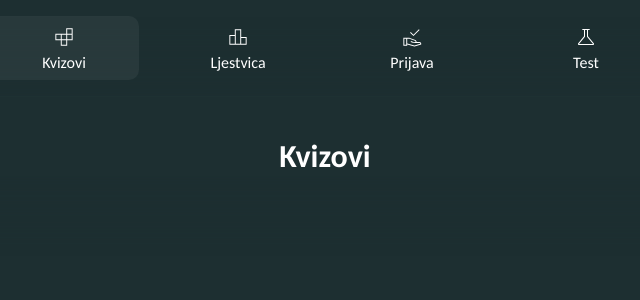
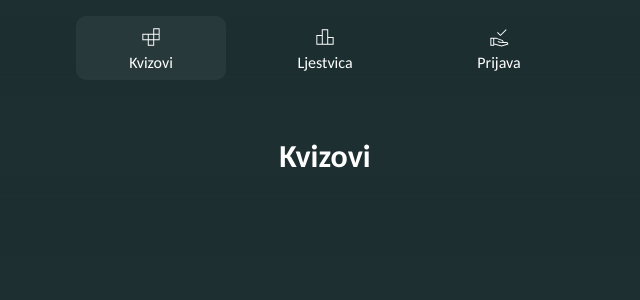
Before and after one commit to lovretomic/peta-kviz-app, a React (Vite) app: page / in a window 1280 px wide. Shown: the top 300 px of the page, without its empty margins (315-955 px from the left). Built offline with nearby package versions, Linux system fonts and the light colour scheme.

Commit message:
removed text from navigation items

```diff
--- a/src/index.scss
+++ b/src/index.scss
@@ -3,3 +3,11 @@
   color: white;
   margin: 0;
 }
+
+input,
+textarea,
+button,
+select,
+a {
+  -webkit-tap-highlight-color: transparent;
+}
--- a/src/router/navigationItems.ts
+++ b/src/router/navigationItems.ts
@@ -1,7 +1,6 @@
 import QuizzesIcon from "../assets/icons/building-blocks.svg";
 import LeaderboardIcon from "../assets/icons/chart.svg";
 import ApplicationIcon from "../assets/icons/hand-with-check.svg";
-import TestIcon from "../assets/icons/science.svg";
 
 export type NavigationItem = {
   name: string;
@@ -13,5 +12,4 @@ export const navigationItems: NavigationItem[] = [
   { name: "Kvizovi", path: "/", icon: QuizzesIcon },
   { name: "Ljestvica", path: "/leaderboard", icon: LeaderboardIcon },
   { name: "Prijava", path: "/apply", icon: ApplicationIcon },
-  { name: "Test", path: "/test", icon: TestIcon },
 ];
```
Also changed, not shown: src/assets/icons/science.svg (deleted).
